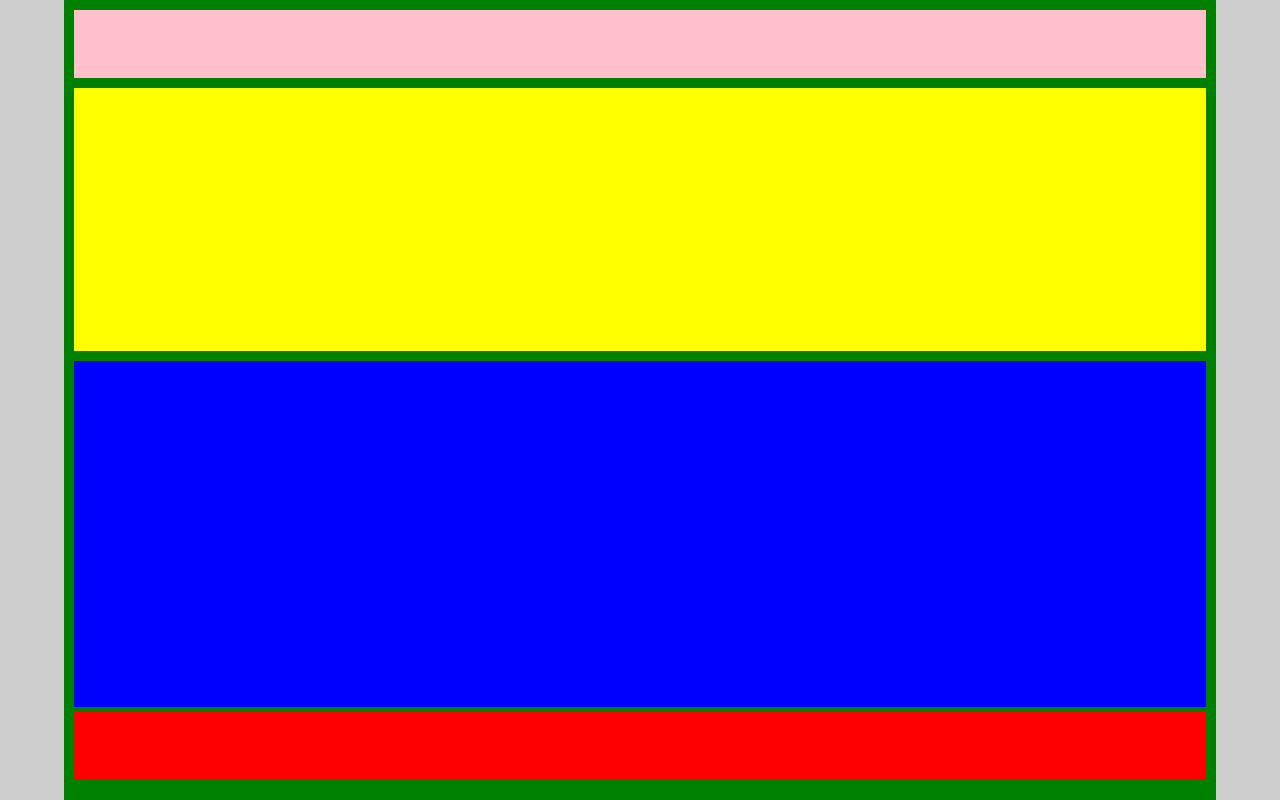
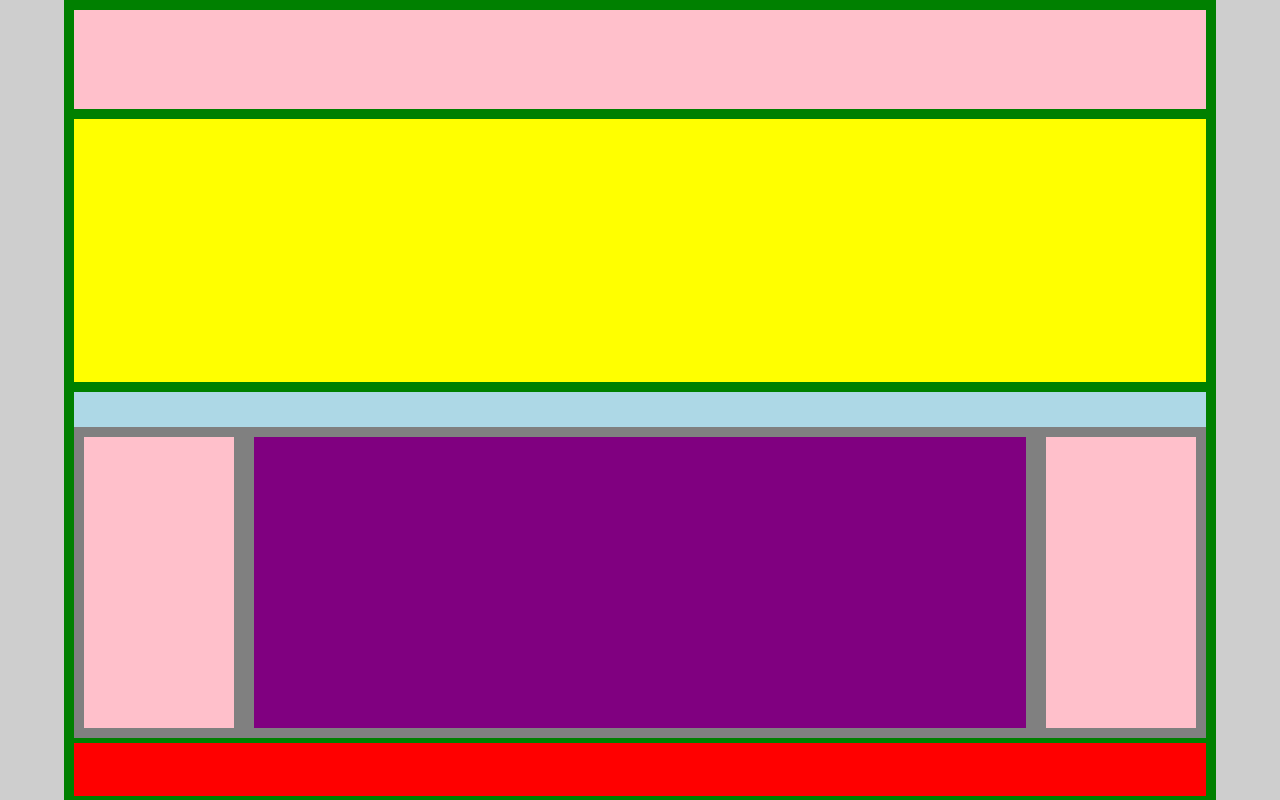
Before and after one commit to a-benvenuti/htmlcss-struttura-wp, a plain HTML site: page index.html in a window 1280 px wide. Drawn offline with Linux system fonts and the light colour scheme.

Commit message:
Aggiunto layout della section
(float e clarfix)

```diff
--- a/css/style.css
+++ b/css/style.css
@@ -21,7 +21,7 @@ header{
   margin: auto;
   margin-bottom: 10px;
   width: 100%;
-  height:calc(10% - 10px); /*da togliere successivamente*/
+  height:calc(14% - 10px); /*da togliere successivamente*/
 }
 /* /INTESTAZIONE */
 /* BANNER */
@@ -34,12 +34,44 @@ main{
 }
 /* /BANNER */
 /* -------------------CORPO DELLA PAGINA------------------- */
+/* CLEARFIX */
+.clearfix::after {
+  content: "";
+  display: block;
+  clear: both;
+}
+/* /CLEARFIX */
 section{
   background-color: blue;
   margin: auto;
   margin-bottom: 5px;
   width: 100%;
   height:calc(45% - 5px); /*da togliere successivamente*/
+}
+.int-top{
+  background-color: lightblue;
+  width: 100%;
+  height: 10%; /*da togliere successivamente*/
+}
+.container{
+  background-color:grey;
+  width: 100%;
+  height: 90%; /*da togliere successivamente*/
+}
+.col-sx, .col-dx {
+  float: left;
+  background-color: pink;
+  height:calc(100% - 20px); /*da togliere successivamente*/
+  width:calc(15% - 20px);
+  margin: 10px 10px 10px 10px;
+}
+.col-cen {
+  float: left;
+  background-color: purple;
+  height:calc(100% - 20px); /*da togliere successivamente*/
+  width:calc(70% - 20px);
+  margin: 10px 10px 10px 10px;
+
 }
 /* -------------------/CORPO DELLA PAGINA------------------- */
 /* PIE DI PAGINA */
@@ -48,6 +80,6 @@ footer{
   margin: auto;
   /* margin-bottom: 10px; */
   width: 100%;
-  height:calc(10% - 10px); /*da togliere successivamente*/
+  height:calc(8% - 10px); /*da togliere successivamente*/
 }
 /* /PIE DI PAGINA */
--- a/index.html
+++ b/index.html
@@ -28,7 +28,7 @@
         <div class="int-top">
 
         </div>
-        <div class="container">
+        <div class="container clearfix">
           <div class="col-sx">
 
           </div>
```
